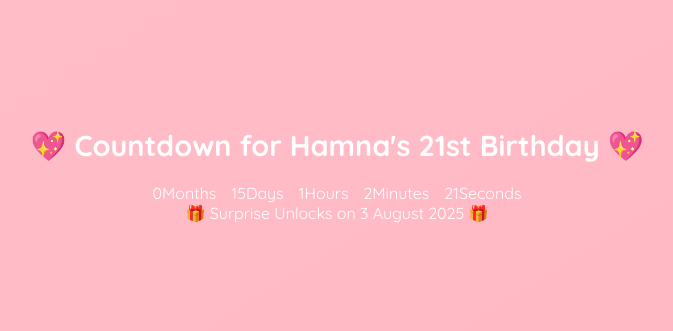
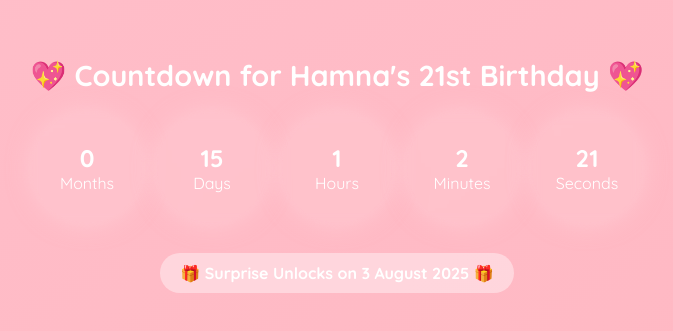
Before and after one commit to awai1903/Love-proposal-, a plain HTML site: page index.html in a window 1280 px wide. Shown: the part 235-566 px from the top of the page, without its empty margins (303-976 px from the left). Drawn offline with Linux system fonts and the light colour scheme.

Commit message:
Update index.html

```diff
--- a/index.html
+++ b/index.html
@@ -31,9 +31,6 @@
       justify-content: center;
     }
 
- <style>
-  /* Your existing styles... */
-
      .countdown-item {
     width: 90px;
     height: 90px;
@@ -49,6 +46,23 @@
     animation: blink 1s infinite; /* ✅ blinking every second */
   }
 
+    .countdown-item span {
+      display: block;
+      font-size: 1.5rem;
+      font-weight: bold;
+      color: white;
+    }
+
+    .unlock-msg {
+      margin-top: 30px;
+      background: rgba(255, 255, 255, 0.2);
+      padding: 10px 20px;
+      border-radius: 20px;
+      font-weight: bold;
+      color: #fff;
+      animation: pulse 2s infinite;
+    }
+
     @keyframes blink {
       0%, 100% {
         box-shadow: 0 0 20px rgba(255, 192, 203, 0.5);
@@ -56,6 +70,12 @@
       50% {
         box-shadow: 0 0 35px rgba(255, 255, 255, 0.7);
       }
+    }
+
+    @keyframes pulse {
+      0% { background-color: rgba(255,255,255,0.2); }
+      50% { background-color: rgba(255,255,255,0.4); }
+      100% { background-color: rgba(255,255,255,0.2); }
     }
   </style>
 </head>
```
Lines whose indentation alone changed are shown as unchanged.
